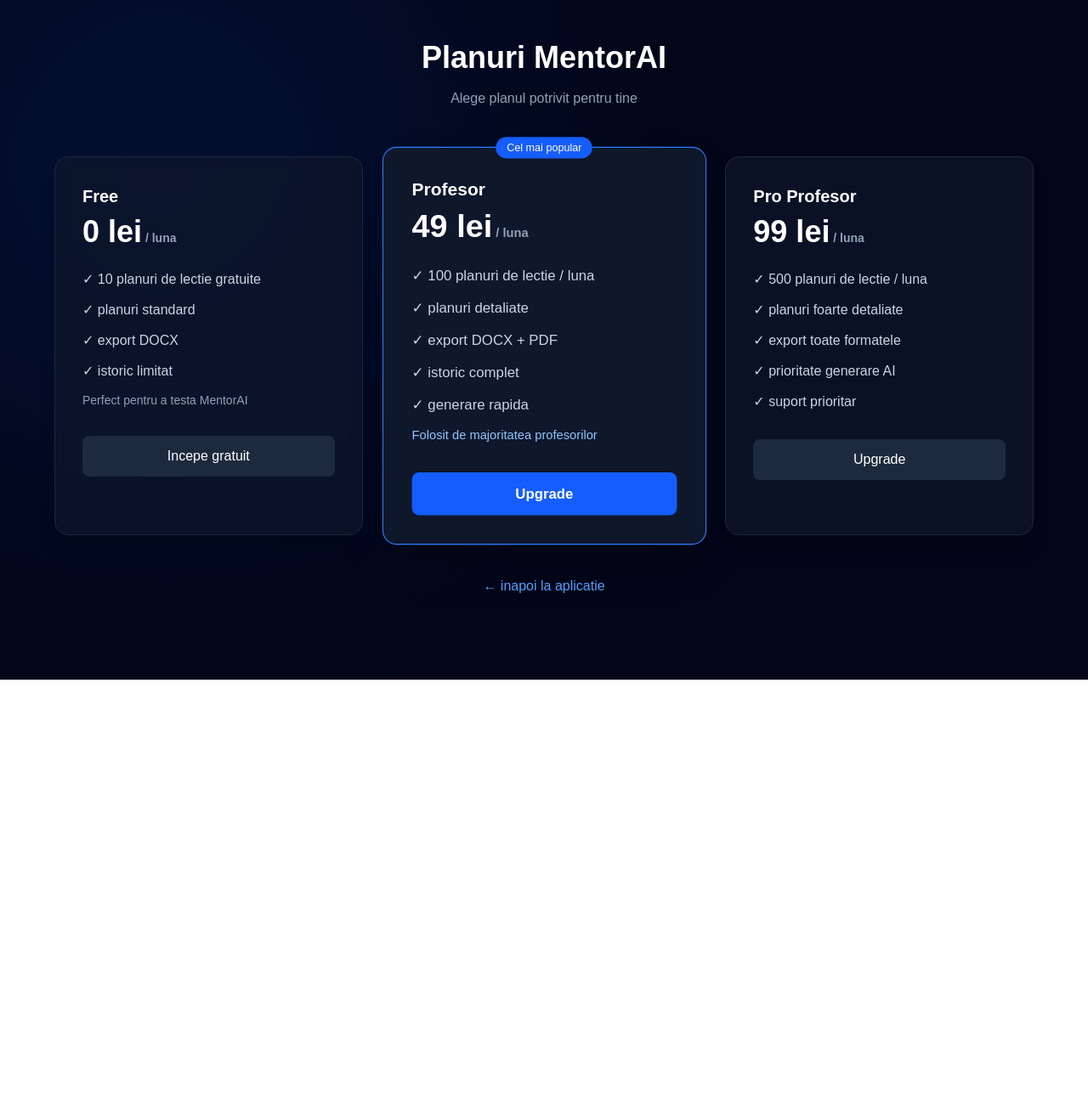
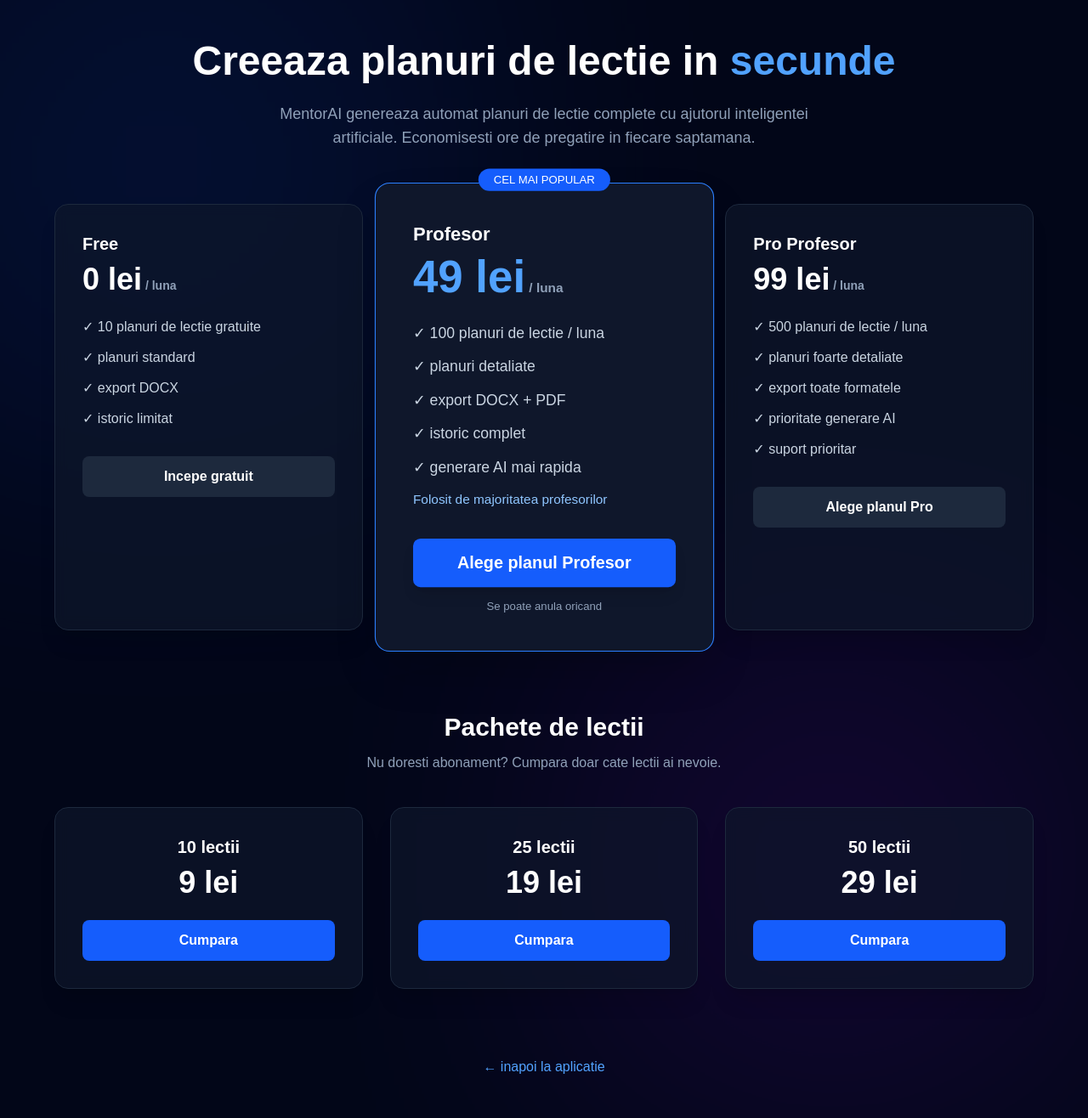
Before and after one commit to stancescucodrut75/mentorai-web, a Next.js app: page /pricing in a window 1280 px wide. Shown: the whole page at 85% size. Before the commit the page ends 800 px from the top, so only its background shows below. Built offline with nearby package versions, Linux system fonts and the light colour scheme.

Commit message:
Add files via upload

```diff
--- a/app/pricing/page.tsx
+++ b/app/pricing/page.tsx
@@ -6,33 +6,35 @@ export default function PricingPage() {
   return (
     <main className="min-h-screen bg-slate-950 text-white p-8 md:p-12 relative overflow-hidden">
 
-      {/* glow background */}
+      {/* background glow */}
 
       <div className="absolute w-[700px] h-[700px] bg-blue-600 opacity-10 blur-[140px] -top-40 -left-40"></div>
+      <div className="absolute w-[600px] h-[600px] bg-purple-600 opacity-10 blur-[140px] bottom-0 right-0"></div>
 
       <div className="max-w-6xl mx-auto relative z-10">
 
-        {/* header */}
+        {/* HEADER */}
 
-        <div className="text-center mb-14">
+        <div className="text-center mb-16">
 
-          <h1 className="text-4xl font-bold mb-4">
-            Planuri MentorAI
+          <h1 className="text-5xl font-bold mb-6">
+            Creeaza planuri de lectie in <span className="text-blue-400">secunde</span>
           </h1>
 
-          <p className="text-slate-400">
-            Alege planul potrivit pentru tine
+          <p className="text-slate-400 text-lg max-w-2xl mx-auto">
+            MentorAI genereaza automat planuri de lectie complete cu ajutorul inteligentei artificiale.
+            Economisesti ore de pregatire in fiecare saptamana.
           </p>
 
         </div>
 
-        {/* cards */}
+        {/* PLANS */}
 
-        <div className="grid md:grid-cols-3 gap-8">
+        <div className="grid md:grid-cols-3 gap-8 mb-24">
 
           {/* FREE */}
 
-          <div className="bg-slate-900/70 border border-slate-800 rounded-2xl p-8 backdrop-blur shadow-xl">
+          <div className="bg-slate-900/70 border border-slate-800 rounded-2xl p-8 backdrop-blur shadow-xl hover:scale-105 transition">
 
             <h3 className="text-xl font-semibold mb-2">
               Free
@@ -49,15 +51,12 @@ export default function PricingPage() {
               <li>✓ planuri standard</li>
               <li>✓ export DOCX</li>
               <li>✓ istoric limitat</li>
-              <li className="text-slate-400 text-sm">
-                Perfect pentru a testa MentorAI
-              </li>
 
             </ul>
 
             <Link
               href="/signup"
-              className="block text-center bg-slate-800 hover:bg-slate-700 p-3 rounded-lg"
+              className="block text-center bg-slate-800 hover:bg-slate-700 p-3 rounded-lg font-semibold"
             >
               Incepe gratuit
             </Link>
@@ -66,17 +65,17 @@ export default function PricingPage() {
 
           {/* PROFESOR */}
 
-          <div className="bg-slate-900 border border-blue-500 rounded-2xl p-8 shadow-2xl relative scale-105">
+          <div className="bg-slate-900 border border-blue-500 rounded-2xl p-10 shadow-2xl relative scale-110">
 
-            <div className="absolute -top-3 left-1/2 -translate-x-1/2 bg-blue-600 text-white text-xs px-3 py-1 rounded-full">
-              Cel mai popular
+            <div className="absolute -top-4 left-1/2 -translate-x-1/2 bg-blue-600 text-white text-xs px-4 py-1 rounded-full">
+              CEL MAI POPULAR
             </div>
 
             <h3 className="text-xl font-semibold mb-2">
               Profesor
             </h3>
 
-            <div className="text-4xl font-bold mb-6">
+            <div className="text-5xl font-bold mb-6 text-blue-400">
               49 lei
               <span className="text-sm text-slate-400"> / luna</span>
             </div>
@@ -87,22 +86,27 @@ export default function PricingPage() {
               <li>✓ planuri detaliate</li>
               <li>✓ export DOCX + PDF</li>
               <li>✓ istoric complet</li>
-              <li>✓ generare rapida</li>
+              <li>✓ generare AI mai rapida</li>
+
               <li className="text-blue-300 text-sm">
                 Folosit de majoritatea profesorilor
               </li>
 
             </ul>
 
-            <button className="w-full bg-blue-600 hover:bg-blue-500 p-3 rounded-lg font-semibold">
-              Upgrade
+            <button className="w-full bg-blue-600 hover:bg-blue-500 p-3 rounded-lg font-semibold text-lg shadow-lg">
+              Alege planul Profesor
             </button>
+
+            <p className="text-center text-xs text-slate-400 mt-3">
+              Se poate anula oricand
+            </p>
 
           </div>
 
           {/* PRO */}
 
-          <div className="bg-slate-900/70 border border-slate-800 rounded-2xl p-8 backdrop-blur shadow-xl">
+          <div className="bg-slate-900/70 border border-slate-800 rounded-2xl p-8 backdrop-blur shadow-xl hover:scale-105 transition">
 
             <h3 className="text-xl font-semibold mb-2">
               Pro Profesor
@@ -123,17 +127,83 @@ export default function PricingPage() {
 
             </ul>
 
-            <button className="w-full bg-slate-800 hover:bg-slate-700 p-3 rounded-lg">
-              Upgrade
+            <button className="w-full bg-slate-800 hover:bg-slate-700 p-3 rounded-lg font-semibold">
+              Alege planul Pro
             </button>
 
           </div>
 
         </div>
 
-        {/* back */}
+        {/* CREDIT PACKS */}
 
-        <div className="text-center mt-12">
+        <div className="text-center mb-10">
+
+          <h2 className="text-3xl font-bold mb-3">
+            Pachete de lectii
+          </h2>
+
+          <p className="text-slate-400">
+            Nu doresti abonament? Cumpara doar cate lectii ai nevoie.
+          </p>
+
+        </div>
+
+        <div className="grid md:grid-cols-3 gap-8 mb-20">
+
+          <div className="bg-slate-900/70 border border-slate-800 rounded-2xl p-8 text-center backdrop-blur shadow-xl hover:scale-105 transition">
+
+            <h3 className="text-xl font-semibold mb-2">
+              10 lectii
+            </h3>
+
+            <div className="text-4xl font-bold mb-6">
+              9 lei
+            </div>
+
+            <button className="w-full bg-blue-600 hover:bg-blue-500 p-3 rounded-lg font-semibold">
+              Cumpara
+            </button>
+
+          </div>
+
+          <div className="bg-slate-900/70 border border-slate-800 rounded-2xl p-8 text-center backdrop-blur shadow-xl hover:scale-105 transition">
+
+            <h3 className="text-xl font-semibold mb-2">
+              25 lectii
+            </h3>
+
+            <div className="text-4xl font-bold mb-6">
+              19 lei
+            </div>
+
+            <button className="w-full bg-blue-600 hover:bg-blue-500 p-3 rounded-lg font-semibold">
+              Cumpara
+            </button>
+
+          </div>
+
+          <div className="bg-slate-900/70 border border-slate-800 rounded-2xl p-8 text-center backdrop-blur shadow-xl hover:scale-105 transition">
+
+            <h3 className="text-xl font-semibold mb-2">
+              50 lectii
+            </h3>
+
+            <div className="text-4xl font-bold mb-6">
+              29 lei
+            </div>
+
+            <button className="w-full bg-blue-600 hover:bg-blue-500 p-3 rounded-lg font-semibold">
+              Cumpara
+            </button>
+
+          </div>
+
+        </div>
+
+        {/* BACK */}
+
+        <div className="text-center">
 
           <Link
             href="/dashboard"
```
